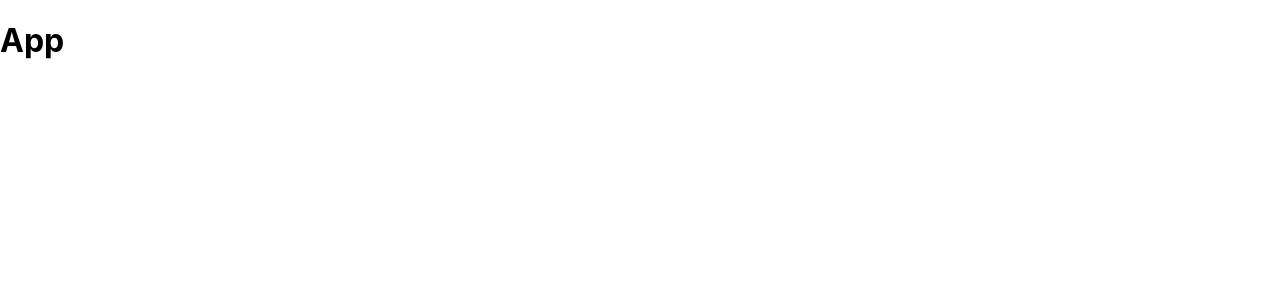
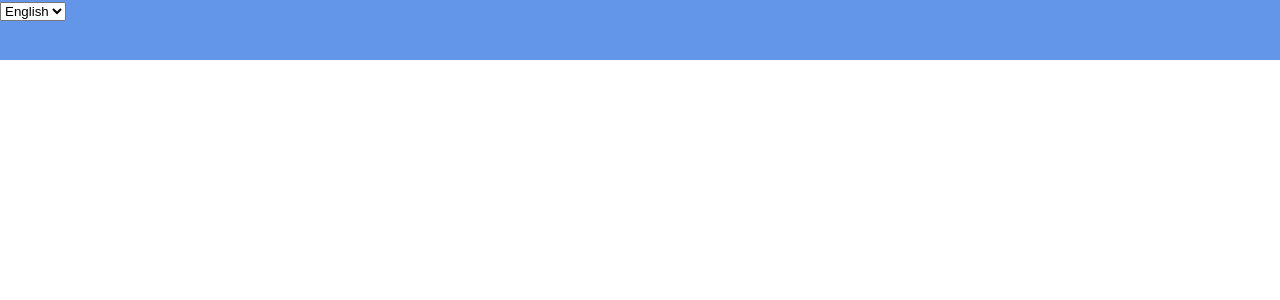
Before and after one commit to yuvraj108c/React-Translator, a React (Create React App) app: page / in a window 1280 px wide. Shown: the top 300 px of the page. Built offline with nearby package versions, Linux system fonts and the light colour scheme.

Commit message:
Created navbar component

```diff
--- a/src/App.js
+++ b/src/App.js
@@ -1,8 +1,11 @@
 import React from "react";
+
+import Navbar from "./components/Navbar";
+
 import "./App.css";
 
 const App = () => {
-  return <h1>App</h1>;
+  return <Navbar />;
 };
 
 export default App;
--- /dev/null
+++ b/src/components/Navbar.js
@@ -0,0 +1,21 @@
+import React, { useState } from "react";
+import "../styles/Navbar.css";
+
+const Navbar = () => {
+  const [lang, setLang] = useState("en");
+
+  const handleChange = event => {
+    setLang(event.target.value);
+  };
+
+  return (
+    <nav className="navbar">
+      <select onChange={handleChange}>
+        <option value="en">English</option>
+        <option value="fr">French</option>
+      </select>
+    </nav>
+  );
+};
+
+export default Navbar;
--- /dev/null
+++ b/src/styles/Navbar.css
@@ -0,0 +1,4 @@
+nav.navbar {
+  background: #6396e8;
+  height: 60px;
+}
```
